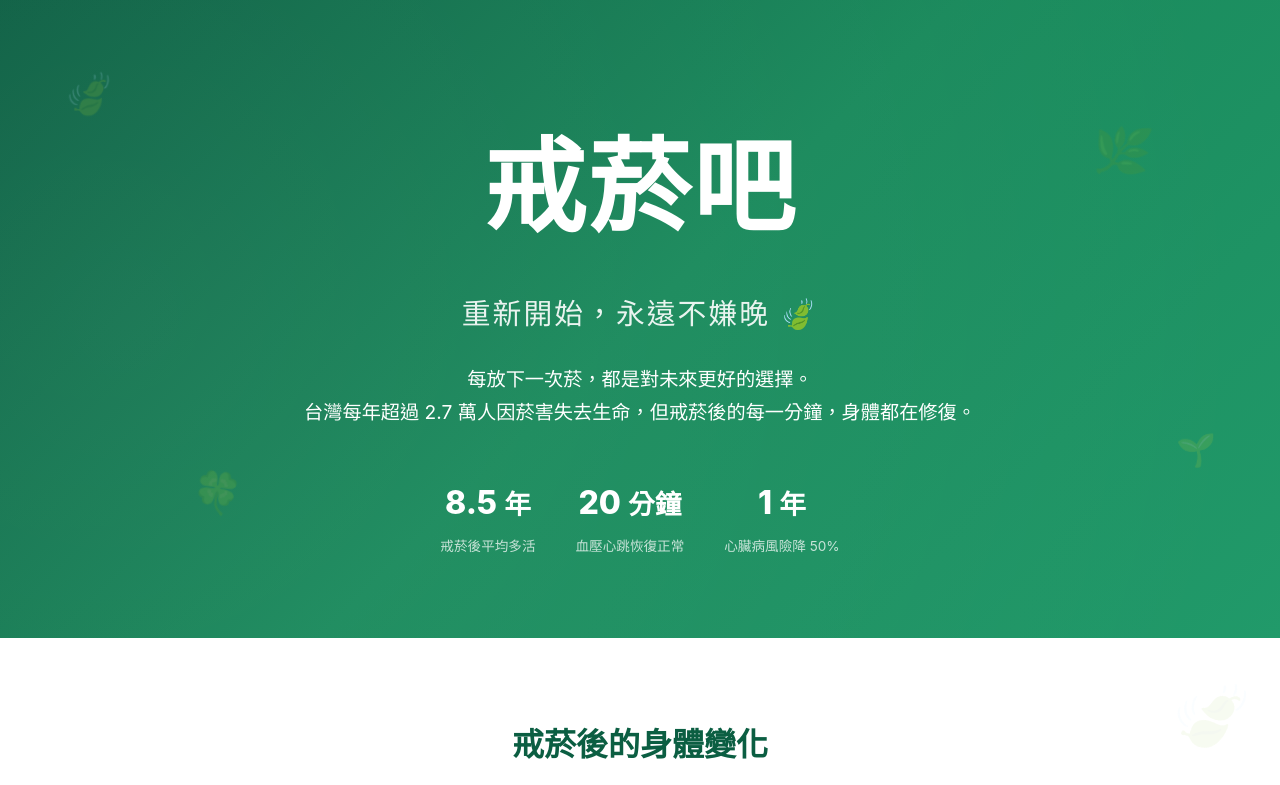
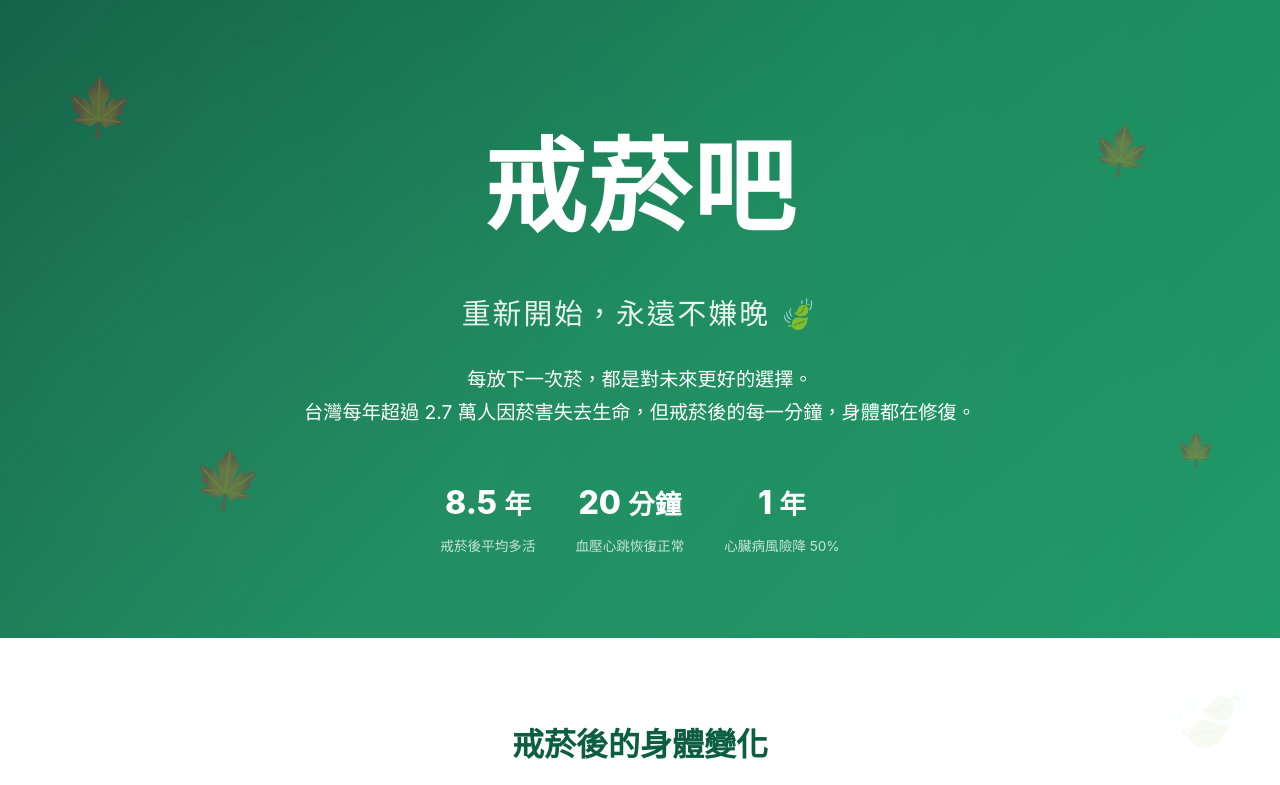
Before and after one commit to seedturtle/quit-smoking, a website: page index.html in a window 1280 px wide. Shown: the top 785 px of the page. Drawn offline with Linux system fonts and the light colour scheme.

Commit message:
fix: change leaves to red maple leaves, bigger font, higher opacity

```diff
--- a/index.html
+++ b/index.html
@@ -55,7 +55,7 @@
     }
     /* Floating decorative leaves */
     .hero .decoration {
-      position: absolute; font-size: 2.5rem; opacity: 0.2; pointer-events: none;
+      position: absolute; font-size: 3.5rem; opacity: 0.3; pointer-events: none;
       animation: float 6s ease-in-out infinite;
     }
     @keyframes float {
@@ -227,10 +227,10 @@
 
 <!-- ========== HERO ========== -->
 <section class="hero">
-  <div class="decoration">🍃</div>
-  <div class="decoration">🌿</div>
-  <div class="decoration">🍀</div>
-  <div class="decoration">🌱</div>
+  <div class="decoration">🍁</div>
+  <div class="decoration">🍁</div>
+  <div class="decoration">🍁</div>
+  <div class="decoration">🍁</div>
   <div class="container text-center">
     <h1 class="fade-in">
       戒菸吧
```
